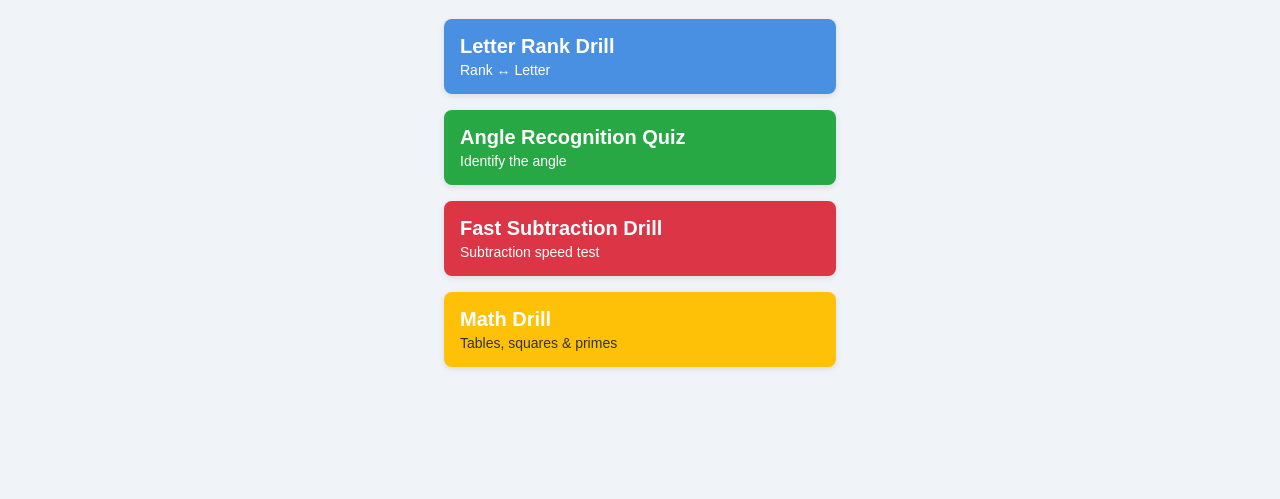
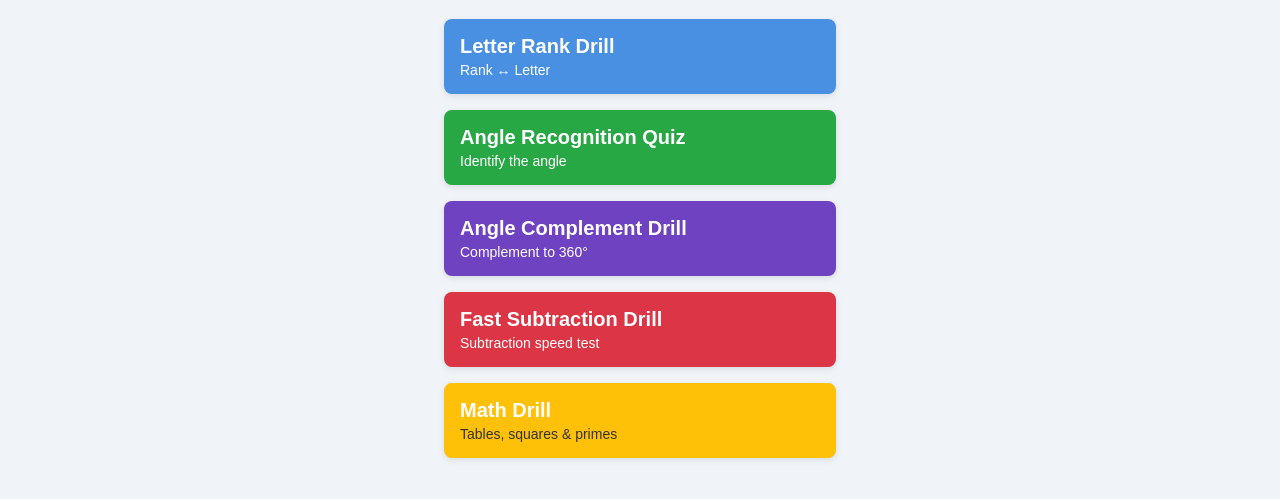
Before and after one commit to S6030/dashboard, a plain HTML site: page index.html in a window 1280 px wide. Shown: the part 65-564 px from the top of the page. Drawn offline with Linux system fonts and the light colour scheme.

Commit message:
Update index.html

```diff
--- a/index.html
+++ b/index.html
@@ -54,10 +54,11 @@
       margin: 0;
       font-size: 14px;
     }
-    .letter { background: #4a90e2; }        /* blue */
-    .angle  { background: #28a745; }        /* green */
-    .subtract { background: #dc3545; }      /* red */
-    .math   { background: #ffc107; color: #333; } /* yellow */
+    .letter     { background: #4a90e2; }        /* blue */
+    .angle      { background: #28a745; }        /* green */
+    .subtract   { background: #dc3545; }        /* red */
+    .math       { background: #ffc107; color: #333; } /* yellow */
+    .complement { background: #6f42c1; }        /* purple */
   </style>
 </head>
 <body>
@@ -75,6 +76,10 @@
       <a href="https://s6030.github.io/Angle-Recognition-Quiz/" target="_blank">Angle Recognition Quiz</a>
       <p>Identify the angle</p>
     </div>
+    <div class="card complement">
+      <a href="https://s6030.github.io/Angle-Complement/" target="_blank">Angle Complement Drill</a>
+      <p>Complement to 360°</p>
+    </div>
     <div class="card subtract">
       <a href="https://s6030.github.io/subtraction-drill/" target="_blank">Fast Subtraction Drill</a>
       <p>Subtraction speed test</p>
```
